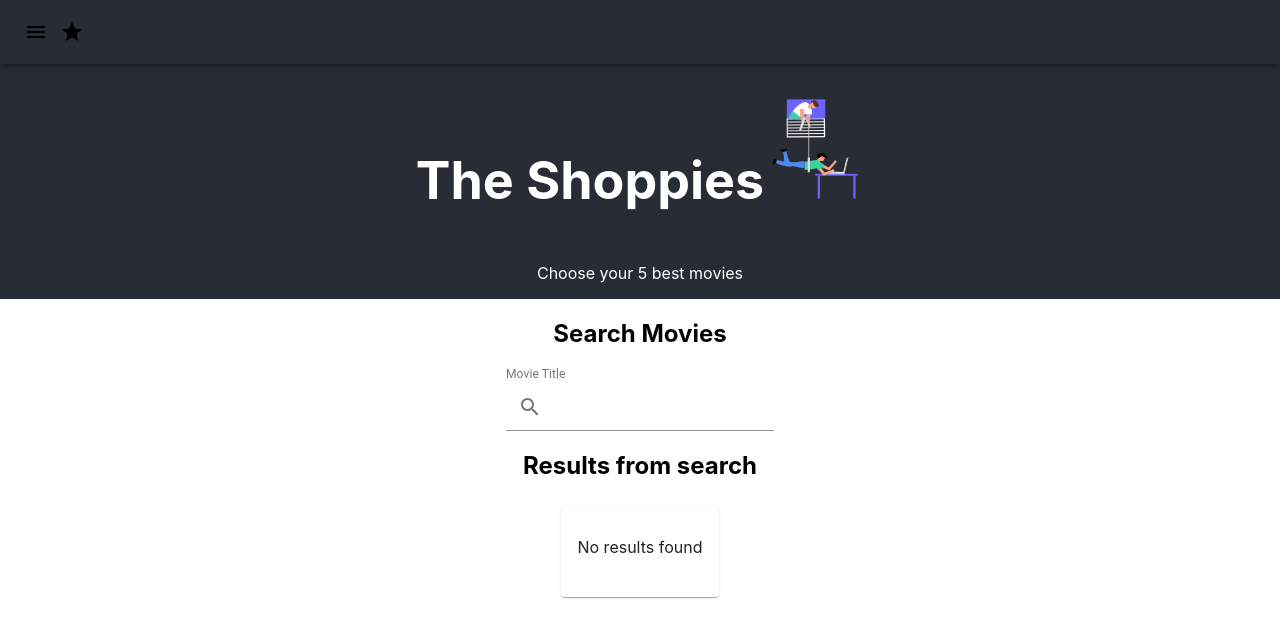
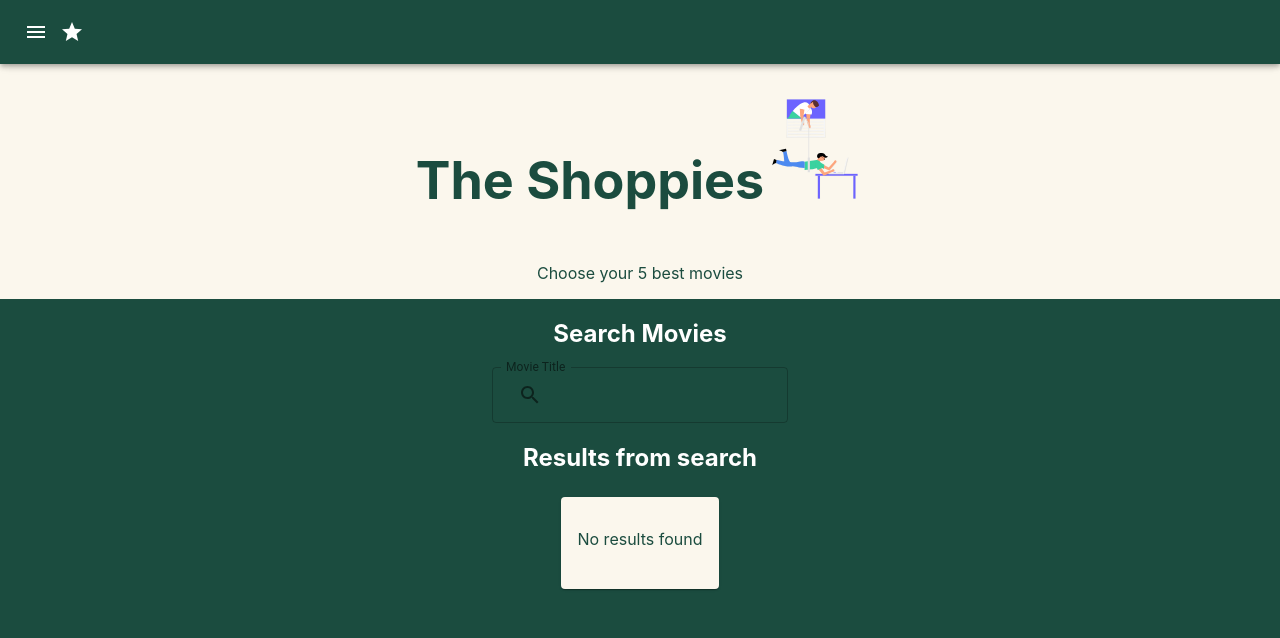
Before and after one commit to asukak17/movie-awards, a React (Create React App) app: page / in a window 1280 px wide. Shown: the top 638 px of the page. Built offline with nearby package versions, Linux system fonts and the light colour scheme.

Commit message:
create color scheme to apply shopify theme colors

```diff
--- a/src/App.css
+++ b/src/App.css
@@ -1,16 +1,20 @@
 .App {
   text-align: center;
+  color: #fff;
+  background-color: #1b4c3f;
+  min-height: 100vh;
 }
 
 .App-header {
   padding-top: 64px;
-  background-color: #282c34;
+  background-color: #fbf7ed;
   display: flex;
   flex-direction: column;
   align-items: center;
   justify-content: center;
   font-size: calc(10px + 2vmin);
-  color: white;
+  color: #1b4c3f;
+  text-align: center;
 }
 
 .App-link {
@@ -29,7 +33,6 @@
 
 main {
   display: flex;
-  justify-content: center;
   flex-direction: column;
   align-items: center;
 }
@@ -40,6 +43,7 @@ main {
   flex-wrap: wrap;
   max-width: 100%;
   justify-content: center;
+  color: #1b4c3f;
 }
 
 .card-content {
@@ -55,6 +59,9 @@ main {
 }
 
 .nomination-complete-toast.show {
-  top: 30px;
+  top: 95px;
   transition: all 0.5s ease;
 }
+
+.remove-button {
+}
--- a/src/Drawer.tsx
+++ b/src/Drawer.tsx
@@ -10,6 +10,7 @@ import { Home, Menu, Star } from "@material-ui/icons";
 import { AppBar, Badge, IconButton, Toolbar } from "@material-ui/core";
 import { Link, useHistory } from "react-router-dom";
 import { AppContext } from "./Context/context";
+import { Color } from "./color.enum";
 
 const useStyles = makeStyles({
   list: {
@@ -66,8 +67,8 @@ export default function SideBar() {
         {menuItems.map((item) => (
           <Link to={item.link}>
             <ListItem button key={item.title}>
-              <ListItemIcon>{findIcon(item.title)}</ListItemIcon>
-              <ListItemText primary={item.title} />
+              <ListItemIcon style={{ color: Color.lightText }}>{findIcon(item.title)}</ListItemIcon>
+              <ListItemText style={{ color: Color.lightText }} primary={item.title} />
             </ListItem>
           </Link>
         ))}
@@ -77,7 +78,7 @@ export default function SideBar() {
 
   return (
     <nav>
-      <AppBar color="inherit" style={{ backgroundColor: "#282c34" }}>
+      <AppBar color="inherit" style={{ backgroundColor: Color.darkBg }}>
         <Toolbar>
           <IconButton
             color="inherit"
@@ -92,14 +93,20 @@ export default function SideBar() {
             aria-label="open drawer"
             onClick={() => history.push("/nominations")}
             edge="start"
+            style={{ color: Color.lightText }}
           >
-            <Badge badgeContent={nominations.length} color="default">
+            <Badge badgeContent={nominations.length} color="error">
               <Star />
             </Badge>
           </IconButton>
         </Toolbar>
       </AppBar>
-      <Drawer anchor={"left"} open={isDrawerOpen} onClose={toggleDrawer(false)}>
+      <Drawer
+        PaperProps={{ style: { backgroundColor: Color.darkBg } }}
+        anchor={"left"}
+        open={isDrawerOpen}
+        onClose={toggleDrawer(false)}
+      >
         {list()}
       </Drawer>
     </nav>
--- a/src/Nominations.tsx
+++ b/src/Nominations.tsx
@@ -4,6 +4,7 @@ import { Button, Card, CardActions, CardContent, CardMedia } from "@material-ui/
 import { IResult } from "./SearchResult";
 import { AppContext } from "./Context/context";
 import { Types } from "./Context/types";
+import { Color } from "./color.enum";
 
 function Nominations() {
   const {
@@ -21,7 +22,12 @@ function Nominations() {
 
   function showSearchResult() {
     return nominations?.map((result) => (
-      <Card variant="elevation" className="nomination-card" key={result.imdbID}>
+      <Card
+        style={{ background: Color.lightBg }}
+        variant="elevation"
+        className="nomination-card"
+        key={result.imdbID}
+      >
         <CardMedia
           component="img"
           alt={result.Title}
@@ -29,14 +35,20 @@ function Nominations() {
           image={result.Poster}
           title={result.Title}
         />
-        <CardContent className="card-content">
+        <CardContent style={{ color: Color.darkText, height: "100px" }} className="card-content">
           <p>
             <strong>{result.Title}</strong>
             {result.Year}
           </p>
         </CardContent>
-        <CardActions>
-          <Button size="small" color="primary" onClick={() => onNominationRemove(result)}>
+        <CardActions style={{ justifyContent: "center" }}>
+          <Button
+            className="remove-button"
+            variant="outlined"
+            size="small"
+            style={{ color: Color.darkText }}
+            onClick={() => onNominationRemove(result)}
+          >
             Remove this
           </Button>
         </CardActions>
@@ -46,8 +58,8 @@ function Nominations() {
 
   function showNoNominations() {
     return (
-      <Card variant="elevation" className="result-card">
-        <CardContent>
+      <Card style={{ background: Color.lightBg }} variant="elevation" className="result-card">
+        <CardContent style={{ color: Color.darkText }}>
           <p>No nominations picked yet</p>
         </CardContent>
       </Card>
--- a/src/SearchBox.tsx
+++ b/src/SearchBox.tsx
@@ -7,8 +7,9 @@ import { Search } from "@material-ui/icons";
 import { AppContext } from "./Context/context";
 import { Types } from "./Context/types";
 import { useHistory } from "react-router-dom";
+import { Color } from "./color.enum";
 
-function SearchBox(props: any) {
+function SearchBox() {
   const { dispatch } = useContext(AppContext);
   let history = useHistory();
 
@@ -34,8 +35,9 @@ function SearchBox(props: any) {
   return (
     <section className="Search-box">
       <h2>Search Movies</h2>
-      <form>
       <TextField
+        variant="outlined"
+        style={{ color: Color.lightText }}
         onChange={(e: ChangeEvent<HTMLTextAreaElement | HTMLInputElement>) =>
           handleChange(e.target.value)
         }
@@ -48,9 +50,9 @@ function SearchBox(props: any) {
               <Search />
             </IconButton>
           ),
+          style: { color: Color.lightText },
         }}
       />
-      </form>
     </section>
   );
 }
--- a/src/SearchResult.tsx
+++ b/src/SearchResult.tsx
@@ -3,6 +3,7 @@ import "./App.css";
 import { Button, Card, CardActions, CardContent, CardMedia } from "@material-ui/core";
 import { AppContext } from "./Context/context";
 import { Types } from "./Context/types";
+import { Color } from "./color.enum";
 
 export interface IResult {
   Actors: string;
@@ -59,7 +60,12 @@ function SearchResult() {
 
   function showSearchResult() {
     return searchResult?.Search?.map((result) => (
-      <Card variant="elevation" className="result-card" key={result.imdbID}>
+      <Card
+        style={{ background: Color.lightBg, width: "200px" }}
+        variant="elevation"
+        className="result-card"
+        key={result.imdbID}
+      >
         <CardMedia
           component="img"
           alt={result.Title}
@@ -67,18 +73,23 @@ function SearchResult() {
           image={result.Poster}
           title={result.Title}
         />
-        <CardContent>
+        <CardContent style={{ color: Color.darkText, height: "100px" }}>
           <p>
             <strong>{result.Title}</strong>
             {result.Year}
           </p>
         </CardContent>
-        <CardActions>
+        <CardActions style={{ justifyContent: "center" }}>
           <Button
             disabled={isNominated(result) || nominationCompleted}
             size="small"
             color="primary"
+            variant="outlined"
             onClick={() => onNominationChange(result)}
+            style={{
+              color:
+                isNominated(result) || nominationCompleted ? Color.disabledText : Color.darkText,
+            }}
           >
             Nominate this
           </Button>
@@ -89,8 +100,8 @@ function SearchResult() {
 
   function showNoResult() {
     return (
-      <Card variant="elevation" className="result-card">
-        <CardContent>
+      <Card style={{ background: Color.lightBg }} variant="elevation" className="result-card">
+        <CardContent style={{ color: Color.darkText }}>
           <p>No results found</p>
         </CardContent>
       </Card>
--- /dev/null
+++ b/src/color.enum.ts
@@ -0,0 +1,8 @@
+export enum Color {
+  lightBg = "#fbf7ed",
+  lightText = "#fff",
+  darkBg = "#1b4c3f",
+  darkText = "#1b4c3f",
+  accentText = "#358160",
+  disabledText = "#C0C0C0",
+}
```
Lines whose indentation alone changed are shown as unchanged.
